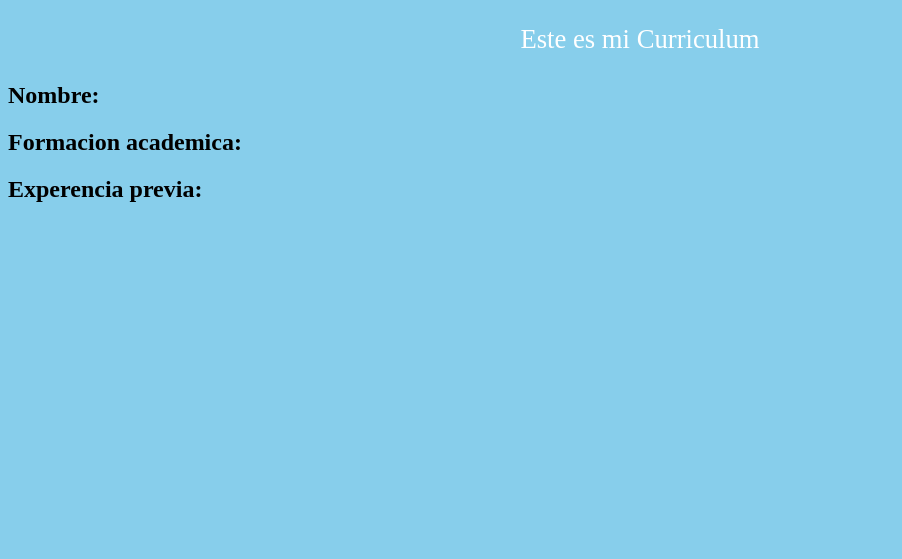
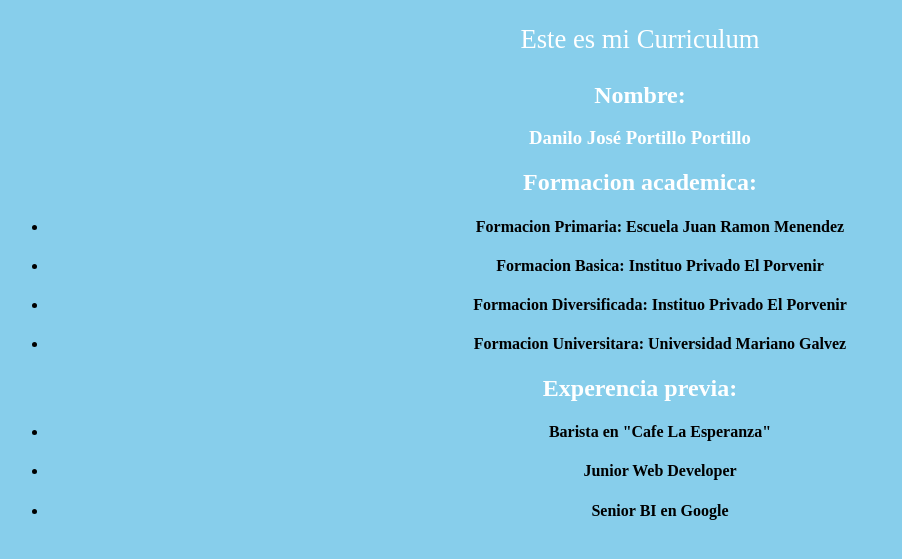
Before and after one commit to DJPORTILLO30/Tarea--1, a plain HTML site: page index.html in a window 1280 px wide. Shown: the part 61-620 px from the top of the page, without its empty margins (0-902 px from the left). Drawn offline with Linux system fonts and the light colour scheme.

Commit message:
Tarea Terminada

```diff
--- a/index.html
+++ b/index.html
@@ -11,9 +11,29 @@
     <h1 style="color: white;">Curriculum Vitae</h1>
     <p style="color: white; font-size: 20pt;"> Este es mi Curriculum </p>
     </center>
-<h2>Nombre:</h2>
-<h2>Formacion academica:</h2>
-<h2>Experencia previa:</h2>
-<h2></h2>
+<h2 style="color: white; text-align: center; margin: 2pt;">Nombre:</h2>
+<h3 style="color: white; text-align: center;" >Danilo José Portillo Portillo</h3>
+
+<h2 style="color: white; text-align: center;">Formacion academica:</h2>
+
+<center>
+<ul>
+    <li><h4>Formacion Primaria: Escuela Juan Ramon Menendez </h4></li>
+    <li><h4>Formacion Basica: Instituo Privado El Porvenir </h4></li>
+    <li><h4>Formacion Diversificada: Instituo Privado El Porvenir </h4></li>
+    <li><h4>Formacion Universitara: Universidad Mariano Galvez </h4></li>
+</ul>
+</center>
+
+<h2 style="color: white; text-align: center;">Experencia previa:</h2>
+
+<center>
+    <ul>
+        <li><h4>Barista en "Cafe La Esperanza" </h4></li>
+        <li><h4> Junior Web Developer  </h4></li>
+        <li><h4>Senior BI en Google </h4></li>
+    </ul>
+    </center>
+
 </body>
 </html>
```
